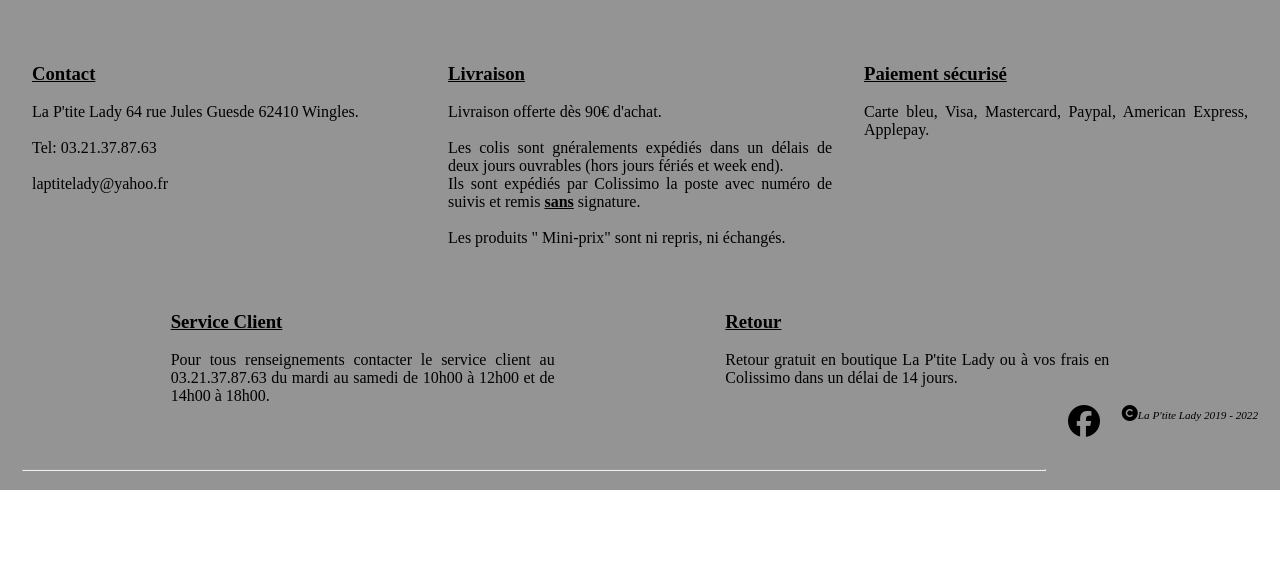
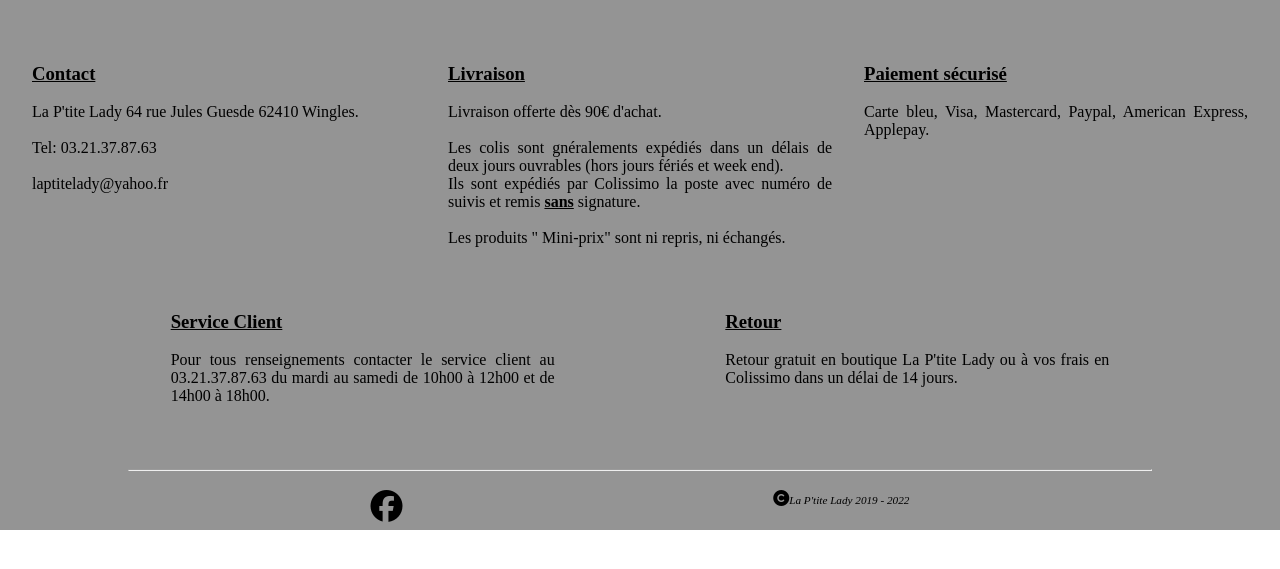
Before and after one commit to Skyjox/La-P-Tite-Lady, a PHP site: page /home.php in a window 1280 px wide. Shown: the part 186-755 px from the top of the page. Run offline with PHP 8.4, Linux system fonts and the light colour scheme; some libraries are stand-ins or nearby versions.

Commit message:
13/06
ajout css
infos TP3

```diff
--- a/css/style.css
+++ b/css/style.css
@@ -19,7 +19,7 @@
     list-style-type: none;
 }
 footer a:hover{
-    color:red;
+    color:#ef90b8;
 }
 strong{
     text-decoration: underline;
@@ -39,13 +39,23 @@
 #infos div h3{
     text-decoration: underline;
 }
+
+hr{
+
+    display: block;
+    width: 80%;
+    align-items: center;
+    margin:5% 10% 1.5% 10%   ;
+}
 em{
     font-size: 0.7rem;
 }
-hr{
-    width: 80%;
-    align-items: center;
-    margin:5% 0 1.5% 0;
+#rs{
+    height: 40px;
+}
+#facebook{
+    padding-bottom: 2%;
 }
 
+
 /* Fin Footer*/
--- a/php/include/footer.php
+++ b/php/include/footer.php
@@ -38,7 +38,7 @@
 
             <ul id="rs">
                 <li><a href="https://www.facebook.com/LaPtiteLady.wingles" target="_blank">
-                        <i class="fa-brands fa-facebook fa-2x"></i>
+                        <i id="facebook" class="fa-brands fa-facebook fa-2x"></i>
                     </a>
                 </li>
             </ul>
```
Also changed, not shown: 1 other file.
